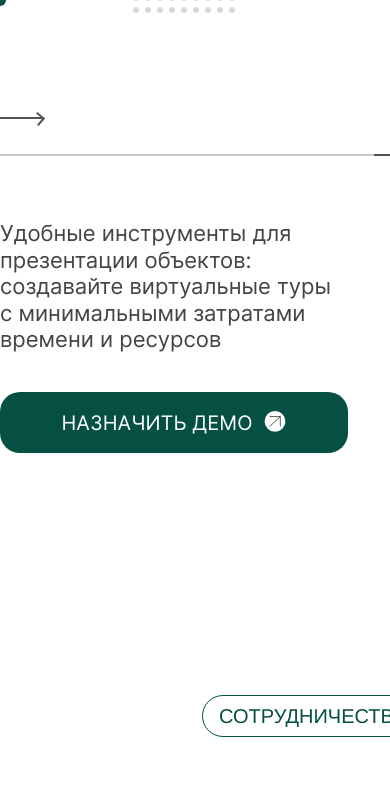
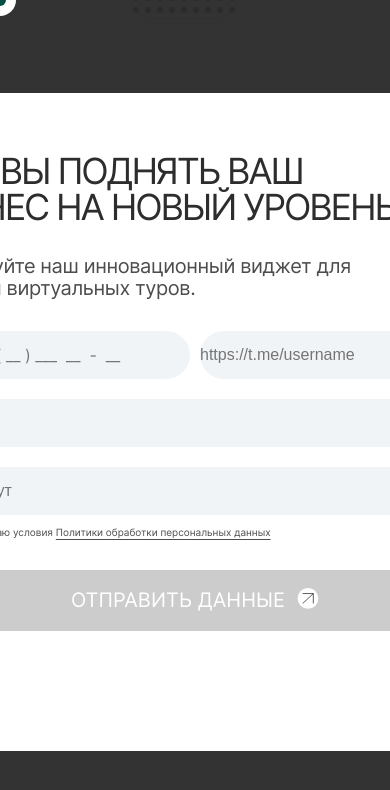
Before and after one commit to Shimatrix/XR_Place-1, a React (Vite) app: page / in a window 390 px wide. Both pictures are taken after a click on the button "НАЗНАЧИТЬ ДЕМО". Shown: the part 546-1336 px from the top of the page. Built offline with nearby package versions, Linux system fonts and the light colour scheme; a web font is replaced by a local one.

Commit message:
Added form validation using react-phone-number-input (#19)
Co-authored-by: Anastasia Korshunova <gatta.gizmo@gmail.com>

```diff
--- a/package.json
+++ b/package.json
@@ -26,14 +26,19 @@
     }
   },
   "dependencies": {
+    "classnames": "^2.5.1",
+    "i18next": "^25.1.1",
     "react": "^19.0.0",
     "react-dom": "^19.0.0",
+    "react-hook-form": "^7.56.2",
+    "react-i18next": "^15.5.1",
     "react-phone-number-input": "^3.4.12"
   },
   "devDependencies": {
     "@eslint/js": "^9.25.1",
     "@types/react": "^19.1.2",
     "@types/react-dom": "^19.1.3",
+    "@types/react-i18next": "^7.8.3",
     "@types/styled-components": "^5.1.34",
     "@typescript-eslint/eslint-plugin": "^8.31.0",
     "@typescript-eslint/parser": "^8.31.0",
--- a/src/components/ModalDemo/ModalDemo.module.css
+++ b/src/components/ModalDemo/ModalDemo.module.css
@@ -180,3 +180,57 @@
   letter-spacing: -0.4px;
   color: var(--TEXT-grey, #4d4d4d);
 }
+
+.invalid {
+  border: 1px solid #ff4d4f;
+  background-color: #fff1f0;
+  outline: none;
+}
+
+.error {
+  color: #ff4d4f;
+  font-size: 12px;
+  margin-top: 6px;
+  display: block;
+  font-family: Inter, sans-serif;
+}
+
+.charCount {
+  font-size: 10px;
+  color: #666;
+  margin-top: 4px;
+}
+
+.errorInput {
+  border: 1px solid red;
+  background-color: #fff0f0;
+}
+
+:global(.PhoneInput) {
+  background: #f1f4f7;
+  border-radius: 40px;
+  height: 48px;
+  display: flex;
+  align-items: center;
+  padding: 0 16px;
+}
+
+:global(.PhoneInputInput) {
+  background: transparent !important;
+  border: none !important;
+  outline: none;
+  width: 100%;
+  font-size: 1rem;
+  font-family: Inter, sans-serif;
+  color: inherit;
+  padding: 0;
+}
+
+:global(.PhoneInput--focus) {
+  box-shadow: none;
+}
+
+:global(.PhoneInputCountrySelect) {
+  background: transparent;
+  border: none;
+}
--- a/src/components/ModalDemo/ModalDemo.tsx
+++ b/src/components/ModalDemo/ModalDemo.tsx
@@ -1,4 +1,6 @@
-import React, { useState, useEffect, useCallback } from 'react';
+import React, { useEffect, useState, useCallback } from 'react';
+import PhoneInput, { isValidPhoneNumber } from 'react-phone-number-input';
+import 'react-phone-number-input/style.css';
 import style from './ModalDemo.module.css';
 import { UIButton } from '../ui/button/button';
 import done from '../../assets/images/done.svg';
@@ -22,13 +24,15 @@ export const ModalWindow: React.FC<{
     telegram: '',
     agree: false
   });
+
+  const [errors, setErrors] = useState<Record<string, string>>({});
   const [isSubmitted, setIsSubmitted] = useState(false);
+  const [touched, setTouched] = useState<Record<string, boolean>>({});
+  const [isValid, setIsValid] = useState(false);
 
   const handleKeyDown = useCallback(
     (e: KeyboardEvent) => {
-      if (e.key === 'Escape') {
-        onClose();
-      }
+      if (e.key === 'Escape') onClose();
     },
     [onClose]
   );
@@ -51,38 +55,89 @@ export const ModalWindow: React.FC<{
         telegram: '',
         agree: false
       });
+      setErrors({});
+      setTouched({});
       setIsSubmitted(false);
     }
   }, [isOpen]);
 
   useEffect(() => {
-    if (isOpen) {
-      document.body.style.overflow = 'hidden';
-    } else {
-      document.body.style.overflow = '';
-    }
-
+    document.body.style.overflow = isOpen ? 'hidden' : '';
     return () => {
       document.body.style.overflow = '';
     };
   }, [isOpen]);
 
-  const handleInputChange = (
-    e: React.ChangeEvent<HTMLInputElement | HTMLTextAreaElement>
-  ) => {
+  const validate = (data: FormData) => {
+    const newErrors: Record<string, string> = {};
+
+    if (!data.phone || !isValidPhoneNumber(data.phone)) {
+      newErrors.phone = 'Введите корректный номер телефона';
+    }
+
+    if (!/^https:\/\/t\.me\/[a-zA-Z0-9_]{5,}$/.test(data.telegram)) {
+      newErrors.telegram = 'Введите корректную ссылку на Telegram';
+    }
+
+    if (!data.email || !/^[^\s@]+@[^\s@]+\.[^\s@]+$/.test(data.email)) {
+      newErrors.email = 'Введите корректный email';
+    }
+
+    if (!data.name.trim()) {
+      newErrors.name = 'Введите имя';
+    }
+
+    if (!data.agree) {
+      newErrors.agree = 'Необходимо согласие';
+    }
+
+    return newErrors;
+  };
+
+  useEffect(() => {
+    const currentErrors = validate(formData);
+    setIsValid(Object.keys(currentErrors).length === 0);
+  }, [formData]);
+
+  const handleInputChange = (e: React.ChangeEvent<HTMLInputElement>) => {
     const { name, value, type } = e.target;
     const checked =
       type === 'checkbox' ? (e.target as HTMLInputElement).checked : undefined;
 
-    setFormData((prev) => ({
-      ...prev,
+    const updatedData = {
+      ...formData,
       [name]: type === 'checkbox' ? checked : value
-    }));
+    } as FormData;
+
+    setFormData(updatedData);
+    setTouched((prev) => ({ ...prev, [name]: true }));
+
+    const validationErrors = validate(updatedData);
+    setErrors(validationErrors);
+  };
+
+  const handlePhoneChange = (value?: string) => {
+    const updatedData = { ...formData, phone: value || '' };
+    setFormData(updatedData);
+    setTouched((prev) => ({ ...prev, phone: true }));
+    setErrors(validate(updatedData));
   };
 
   const handleSubmit = (e: React.FormEvent) => {
     e.preventDefault();
-    setIsSubmitted(true);
+    const validationErrors = validate(formData);
+    setErrors(validationErrors);
+    setTouched({
+      name: true,
+      email: true,
+      phone: true,
+      telegram: true,
+      agree: true
+    });
+
+    if (Object.keys(validationErrors).length === 0) {
+      setIsSubmitted(true);
+    }
   };
 
   const handleOverlayClick = (e: React.MouseEvent) => {
@@ -103,10 +158,7 @@ export const ModalWindow: React.FC<{
               <h3 className={style.title}>спасибо за ваше доверие</h3>
               <div className={style.thankYouText}>
                 <p>Контактные данные успешно отправлены.</p>
-                <p>
-                  Мы свяжемся с вами в ближайшее время, чтобы обсудить все
-                  детали и ответить на вопросы.
-                </p>
+                <p>Мы свяжемся с вами в ближайшее время.</p>
               </div>
             </div>
             <div className={style.thankYouButtons}>
@@ -124,76 +176,79 @@ export const ModalWindow: React.FC<{
                 Готовы поднять ваш бизнес на новый уровень?
               </h3>
               <p className={style.description}>
-                Используйте наш инновационный виджет для создания захватывающих
-                виртуальных туров и увеличьте интерес к вашим объектам.
+                Используйте наш инновационный виджет для создания виртуальных
+                туров.
               </p>
             </div>
             <form onSubmit={handleSubmit} className={style.form}>
               <div className={style.inputBlock}>
                 <div className={style.row}>
                   <div className={style.inputGroup}>
-                    <input
-                      type='tel'
-                      id='phone'
+                    <PhoneInput
                       name='phone'
+                      defaultCountry='RU'
+                      placeholder='+ _ ( __ ) ___  __  -  __'
                       value={formData.phone}
-                      onChange={handleInputChange}
+                      onChange={handlePhoneChange}
                       className={style.input}
-                      placeholder='+ _ ( __ ) ___  __  -  __'
-                      required
                     />
+                    {touched.phone && errors.phone && (
+                      <span className={style.error}>{errors.phone}</span>
+                    )}
                   </div>
                   <div className={style.inputGroup}>
                     <input
                       type='text'
-                      id='telegram'
                       name='telegram'
                       value={formData.telegram}
                       onChange={handleInputChange}
                       className={style.input}
-                      placeholder='https://t.me/'
-                      required
+                      placeholder='https://t.me/username'
                     />
+                    {touched.telegram && errors.telegram && (
+                      <span className={style.error}>{errors.telegram}</span>
+                    )}
                   </div>
                 </div>
                 <div className={style.row}>
                   <div className={style.inputGroup}>
                     <input
                       type='email'
-                      id='email'
                       name='email'
                       value={formData.email}
                       onChange={handleInputChange}
                       className={style.input}
                       placeholder='email'
-                      required
                     />
+                    {touched.email && errors.email && (
+                      <span className={style.error}>{errors.email}</span>
+                    )}
                   </div>
                 </div>
                 <div className={style.row}>
                   <div className={style.inputGroup}>
                     <input
                       type='text'
-                      id='name'
                       name='name'
                       value={formData.name}
                       onChange={handleInputChange}
                       className={style.input}
                       placeholder='Как вас зовут'
-                      required
                     />
+                    {touched.name && errors.name && (
+                      <span className={style.error}>{errors.name}</span>
+                    )}
                   </div>
                 </div>
               </div>
+
               <div className={style.checkboxRow}>
                 <input
                   type='checkbox'
-                  id='agree'
                   name='agree'
                   checked={formData.agree}
                   onChange={handleInputChange}
                   className={style.checkbox}
-                  required
                 />
                 <label htmlFor='agree' className={style.checkboxLabel}>
                   Я принимаю условия{' '}
@@ -202,11 +257,15 @@ export const ModalWindow: React.FC<{
                   </a>
                 </label>
               </div>
+              {touched.agree && errors.agree && (
+                <span className={style.error}>{errors.agree}</span>
+              )}
+
               <UIButton
                 text='отправить данные'
                 type='submit'
-                className={`${style.button_demo}`}
-                disabled={!formData.agree}
+                className={style.button_demo}
+                disabled={!isValid}
               />
             </form>
             <button
--- a/src/components/app.tsx
+++ b/src/components/app.tsx
@@ -4,7 +4,9 @@ import { XRPlace } from './sections/xrPlace/XrPlace';
 import { BusinessTeam } from './sections/BusinessTeam/BusinessTeam';
 import { ClientsTrust } from './sections/ClientsTrust/ClientsTrust';
 import { WidgetSection } from './sections/Widget/Widget';
+import 'react-phone-number-input/style.css';
 import { CustomCursor } from './CustomCursor/CustomCursor';
+
 
 export function App() {
   return (
--- a/src/components/sections/xrPlace/XrPlace.tsx
+++ b/src/components/sections/xrPlace/XrPlace.tsx
@@ -1,8 +1,12 @@
+import { useState } from 'react';
 import style from './XrPlace.module.css';
 import heroImg from '../../../assets/images/Frame.png';
 import { UIButton } from '../../ui/button/button';
+import { ModalWindow } from '../../ModalDemo/ModalDemo';
 
 export function XRPlace() {
+  const [isModalOpen, setIsModalOpen] = useState(false);
+
   return (
     <section className={style.block}>
       <div className={style.vertical_line} />
@@ -21,11 +25,18 @@ export function XRPlace() {
             Удобные инструменты для презентации объектов: создавайте виртуальные
             туры с минимальными затратами времени и ресурсов
           </p>
-          <UIButton text='Назначить демо ' />
+          <UIButton
+            text='Назначить демо'
+            onClick={() => setIsModalOpen(true)}
+          />
+          <ModalWindow
+            isOpen={isModalOpen}
+            onClose={() => setIsModalOpen(false)}
+          />
         </div>
         <div className={style.right_block}>
           <span className={style.text_label}>place for business</span>
-          <img className={style.img_label} src={heroImg} alt='3D картинка ' />
+          <img className={style.img_label} src={heroImg} alt='3D картинка' />
         </div>
       </div>
     </section>
```
Also changed, not shown: 1 other file (tests, documents, lock files or other folders).
